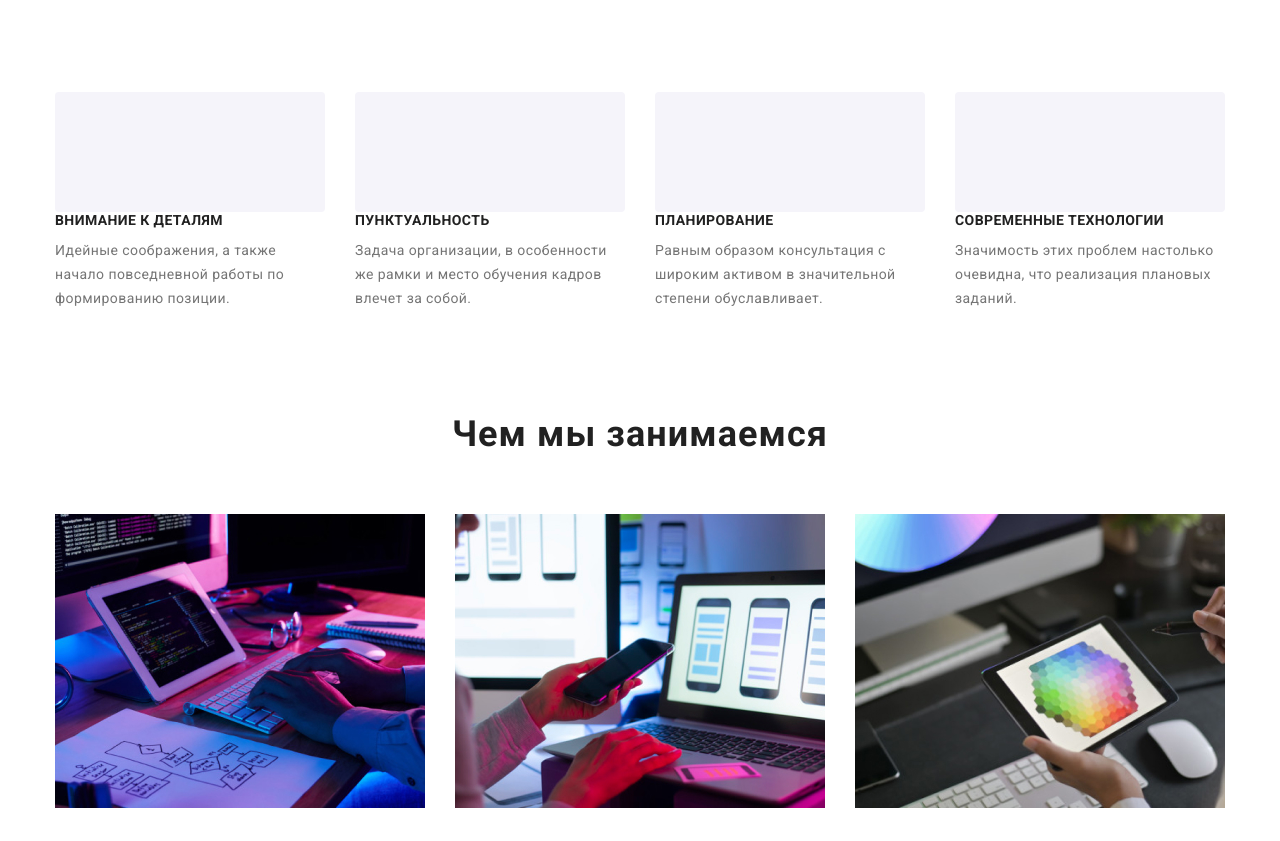
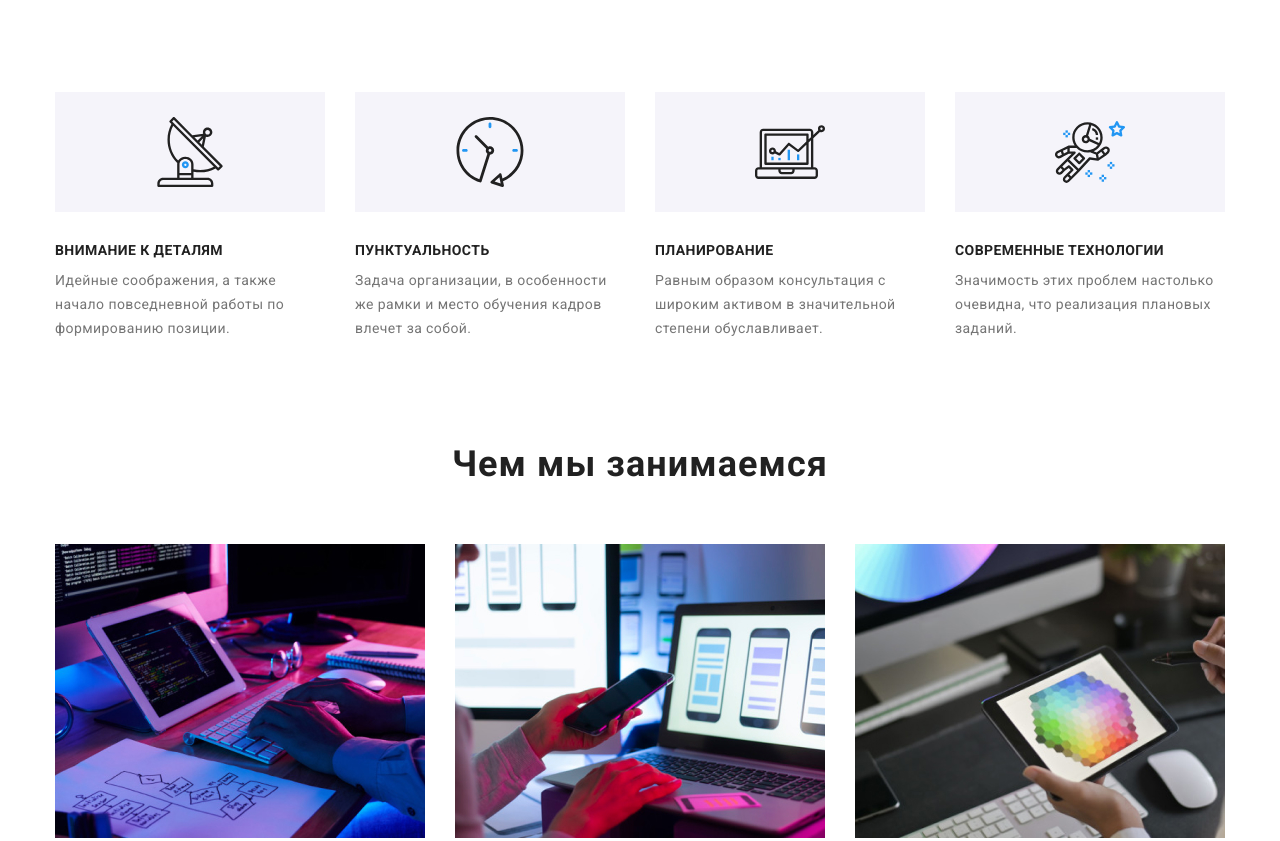
Before and after one commit to VasylKondruk/goit-markup-hw-04, a plain HTML site: page index.html in a window 1280 px wide. Shown: the part 668-1509 px from the top of the page. Drawn offline with nearby package versions, Linux system fonts and the light colour scheme.

Commit message:
Пофиксил дз4

```diff
--- a/css/style.css
+++ b/css/style.css
@@ -216,19 +216,16 @@ img {
 }
 
 /* ========== FEATURES ========== */
-.features-item::before {
-  content: "";
+
+.features-icon {
   display: flex;
   width: 270px;
   height: 120px;
-  background-color: #f5f4fa;
-  border-radius: 4px;
-}
+  justify-content: center;
+  align-items: center;
+  margin-bottom: 30px;
 
-.features-item:nth-child(1)::before {
-  background-image: url("../images/sprite.svg#icon-antenna");
-  background-repeat: no-repeat;
-  background-size: 70px 70px;
+  background-color: var(--secondary-background-color);
 }
 
 .features .features-list {
@@ -315,6 +312,7 @@ img {
 .social-list-icon {
   width: 20px;
   height: 20px;
+  fill: #afb1b8;
 }
 
 .social-list-link:hover,
@@ -378,6 +376,10 @@ img {
 
 /* ========== CUSTOMERS ========== */
 
+.customers-icon {
+  fill: #afb1b8;
+}
+
 .customers .container {
   text-align: center;
 }
@@ -408,6 +410,10 @@ img {
 .customers-list-link:hover .customers-icon,
 .customers-list-link:focus .customers-icon {
   fill: var(--accent-color);
+}
+
+.customers-list-link:hover {
+  border: 1px solid #2196f3;
 }
 
 /* ========== FOOTER ========== */
@@ -444,6 +450,7 @@ img {
 
 .footer .social {
   margin-left: 70px;
+  margin-top: 12px;
 }
 
 .join {
--- a/index.html
+++ b/index.html
@@ -66,6 +66,11 @@
         <h2 class="visually-hidden">Особенности</h2>
         <ul class="features-list">
           <li class="features-item">
+            <div class="features-icon">
+              <svg class="icon" width="70" height="70">
+                <use href="./images/sprite.svg#icon-antenna"></use>
+              </svg>
+            </div>
             <h3 class="features-title">Внимание к деталям</h3>
             <p class="features-desc">
               Идейные соображения, а также начало повседневной работы по
@@ -73,6 +78,11 @@
             </p>
           </li>
           <li class="features-item">
+            <div class="features-icon">
+              <svg class="icon" width="70" height="70">
+                <use href="./images/sprite.svg#icon-clock"></use>
+              </svg>
+            </div>
             <h3 class="features-title">Пунктуальность</h3>
             <p class="features-desc">
               Задача организации, в особенности же рамки и место обучения кадров
@@ -80,6 +90,11 @@
             </p>
           </li>
           <li class="features-item">
+            <div class="features-icon">
+              <svg class="icon" width="70" height="70">
+                <use href="./images/sprite.svg#icon-diagram"></use>
+              </svg>
+            </div>
             <h3 class="features-title">Планирование</h3>
             <p class="features-desc">
               Равным образом консультация с широким активом в значительной
@@ -87,6 +102,11 @@
             </p>
           </li>
           <li class="features-item">
+            <div class="features-icon">
+              <svg class="icon" width="70" height="70">
+                <use href="./images/sprite.svg#icon-astronaut"></use>
+              </svg>
+            </div>
             <h3 class="features-title">Современные технологии</h3>
             <p class="features-desc">
               Значимость этих проблем настолько очевидна, что реализация
```
Also changed, not shown: portfolio.html (+2 -2 lines).
